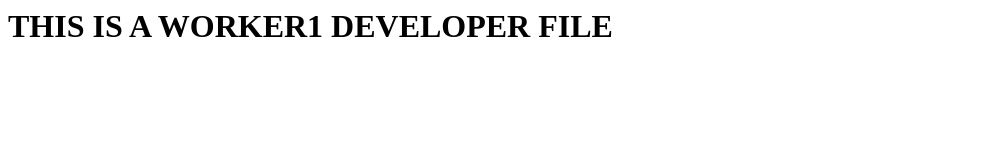
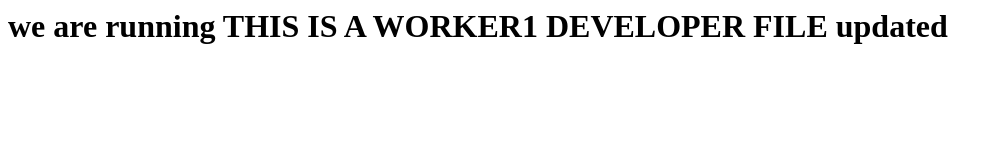
Before and after one commit to vamsicdot/myweb, a plain HTML site: page index.html in a window 1280 px wide. Shown: the whole page, without its empty margins (0-1003 px from the left). Drawn offline with Linux system fonts and the light colour scheme.

Commit message:
worker1 developer webserver updated

```diff
--- a/index.html
+++ b/index.html
@@ -1 +1 @@
-<h1>THIS IS A WORKER1 DEVELOPER FILE</h1>
+<h1> we are running THIS IS A WORKER1 DEVELOPER FILE updated </h1>
```
